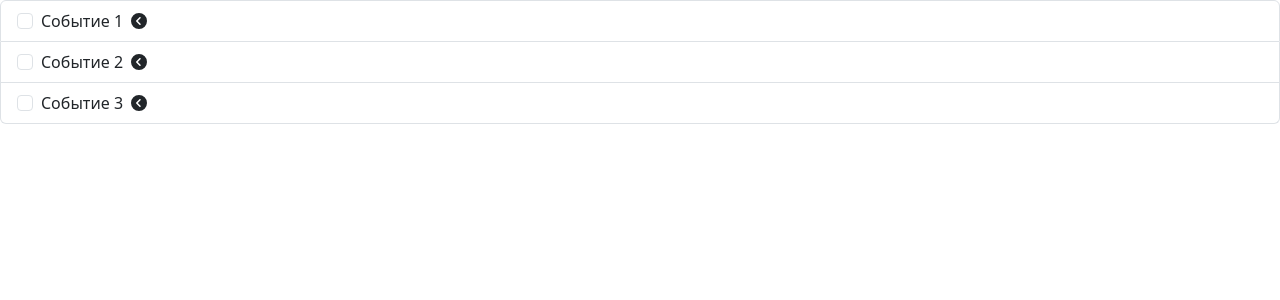
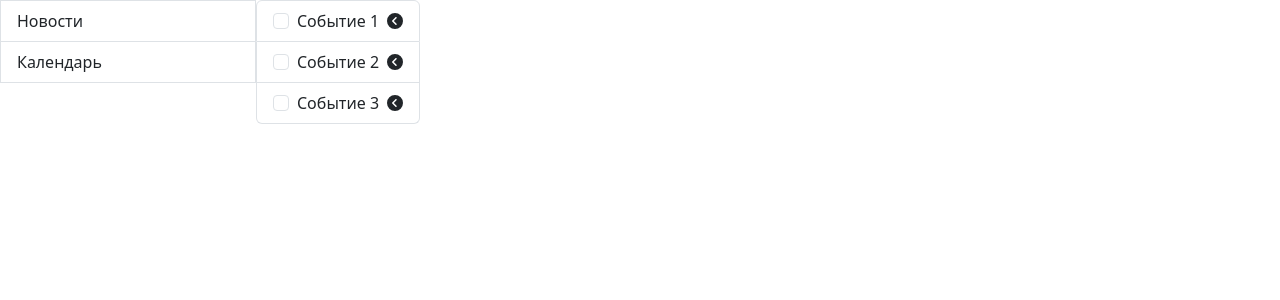
Before and after one commit to DavidOriginalnoeImya/microservice-notification-system, a React (Create React App) app in the folder subscription-frontend/: page / in a window 1280 px wide. Shown: the top 300 px of the page. Built offline with nearby package versions, Linux system fonts and the light colour scheme.

Commit message:
feat: выводить список сервисов

```diff
--- a/subscription-frontend/src/App.tsx
+++ b/subscription-frontend/src/App.tsx
@@ -3,13 +3,18 @@ import logo from './logo.svg';
 import './App.css';
 import EventList from "./component/EventList";
 import eventStore from "./store/EventStore";
+import serviceStore from "./store/ServiceStore";
+import ServiceList from "./component/ServiceList";
 
 function App() {
   const { events } = eventStore;
 
+  const { services } = serviceStore;
+
   return (
-    <div className="App">
-      <EventList events={events}/>
+    <div className="d-flex">
+        <ServiceList services={services}/>
+        <EventList events={events}/>
     </div>
   );
 }
--- /dev/null
+++ b/subscription-frontend/src/component/ServiceList.tsx
@@ -0,0 +1,29 @@
+import React, {FC} from 'react';
+import {ListGroup, ListGroupItem} from "react-bootstrap";
+import {IService} from "../store/ServiceStore";
+import {observer} from "mobx-react-lite";
+
+interface IServiceList {
+    services: IService[];
+}
+
+
+const ServiceList: FC<IServiceList> = ({ services }) => {
+    return (
+        <ListGroup
+            style={{width: "20%"}}
+            className="rounded-0"
+        >
+            {
+                services.map(
+                    service =>
+                        <ListGroupItem key={service.name}>
+                            {service.caption}
+                        </ListGroupItem>
+                )
+            }
+        </ListGroup>
+    );
+};
+
+export default observer(ServiceList);
--- /dev/null
+++ b/subscription-frontend/src/store/ServiceStore.ts
@@ -0,0 +1,22 @@
+import {makeAutoObservable} from "mobx";
+
+export interface IService {
+    name: string;
+    caption: string;
+}
+
+class ServiceStore {
+
+    services: IService[] = [
+        {name: "News", caption: "Новости"},
+        {name: "Calendar", caption: "Календарь"},
+    ];
+
+    constructor() {
+        makeAutoObservable(this);
+    }
+}
+
+const serviceStore = new ServiceStore();
+
+export default serviceStore;
```
